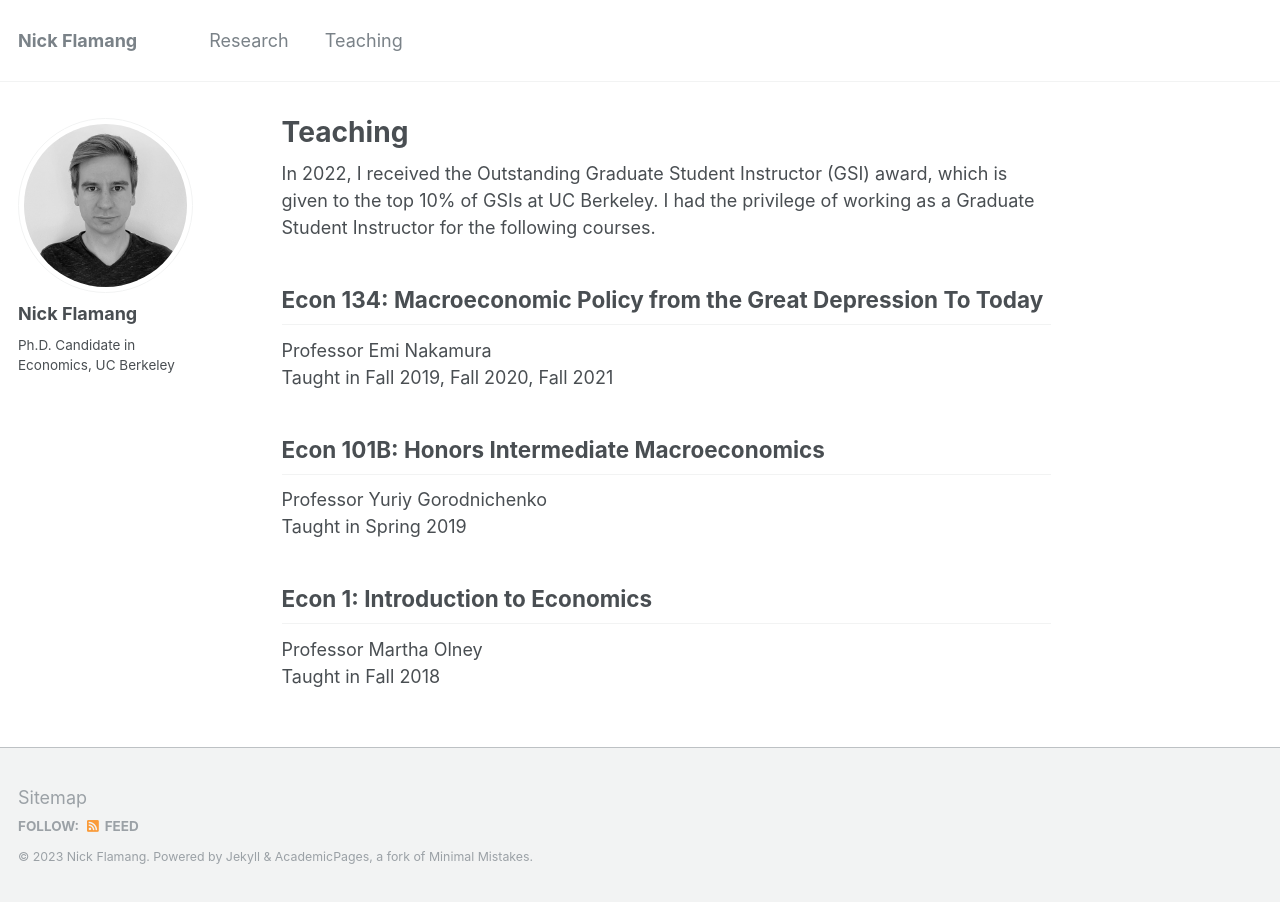
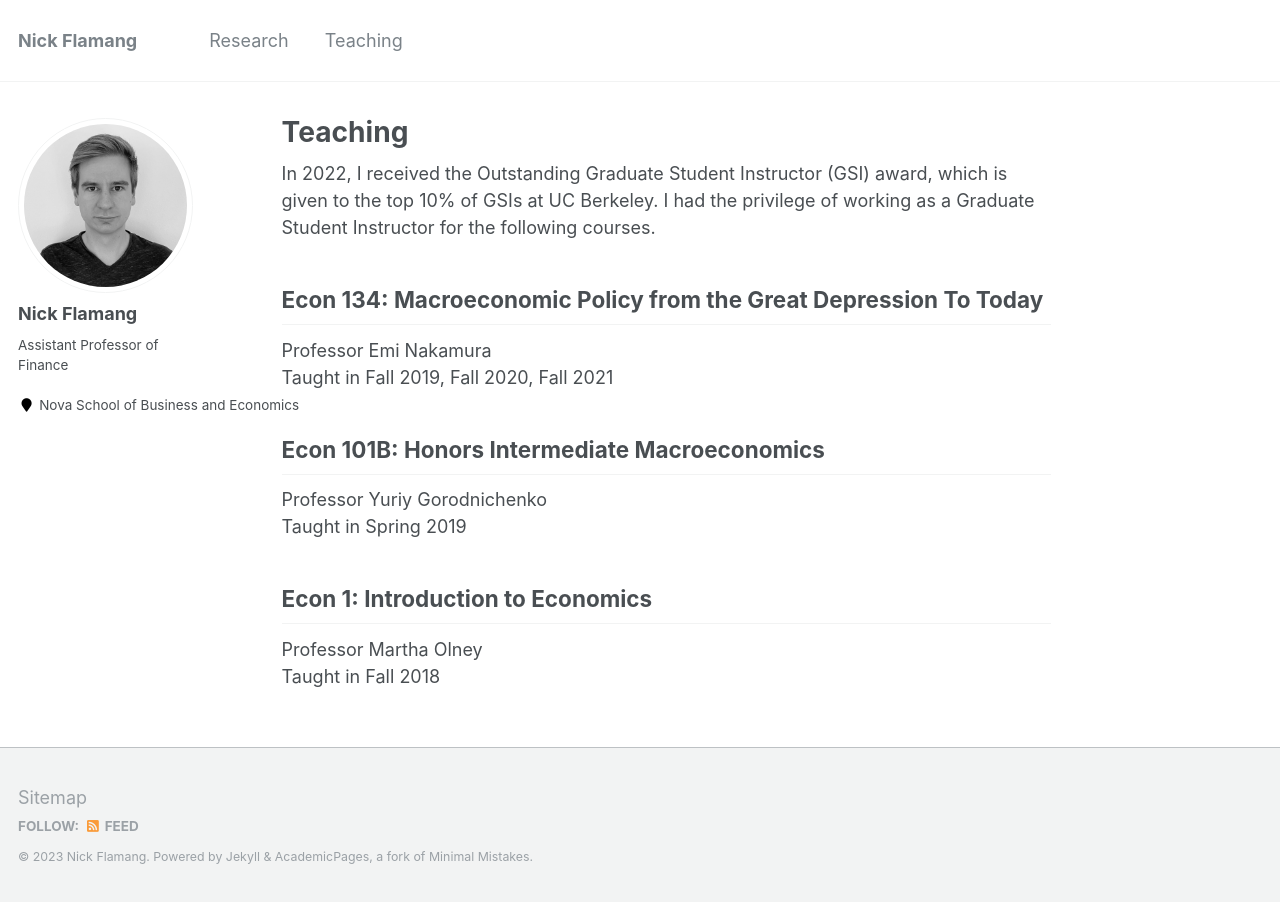
Before and after one commit to nickflamang/nickflamang.github.io, a Jekyll site: the page built from teaching.md, in a window 1280 px wide. Built offline with Jekyll 4.4.1, drawn with Linux system fonts in a browser that asks for light colours.

Commit message:
Update _config.yml

```diff
--- a/_config.yml
+++ b/_config.yml
@@ -82,9 +82,9 @@ analytics:
 author:
   name             : "Nick Flamang"
   avatar           : "nick_website.jpg"
-  bio              : "Ph.D. Candidate in Economics, UC Berkeley"
-  location         : #"Berkeley, California"
-  employer         :
+  bio              : "Assistant Professor of Finance"
+  location         : #"Carcavelos, Portugal"
+  employer         : "Nova School of Business and Economics"
   pubmed           :
   googlescholar    :
   email            :
```
